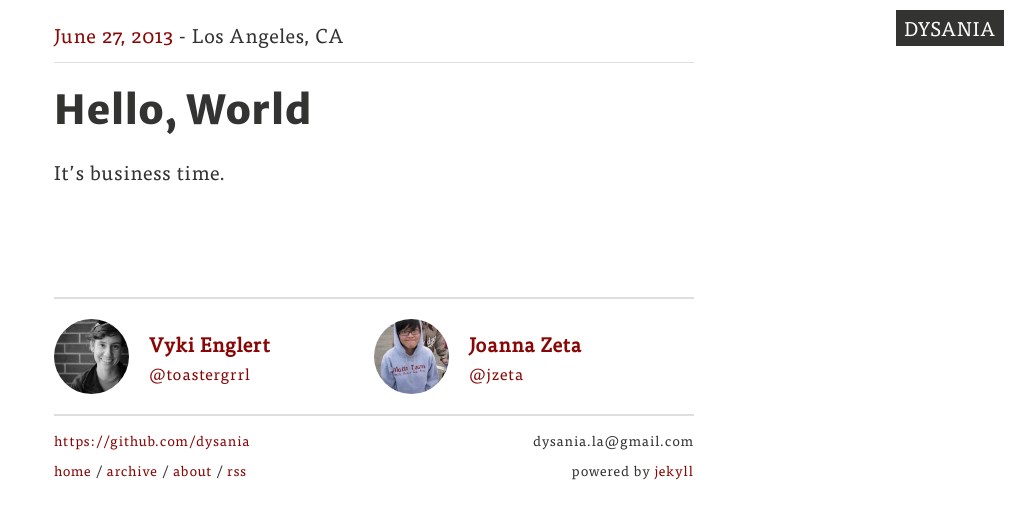
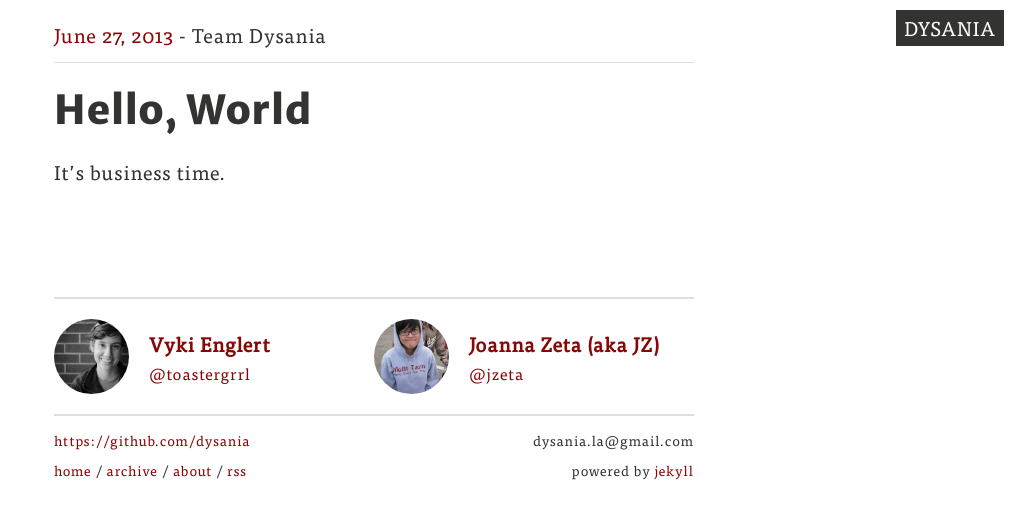
Before and after one commit to dysania/blog, a Jekyll site: the page built from _posts/2013-06-27-hello-world.md, in a window 1280 px wide. Shown: the top 519 px of the page, without its empty margins (266-1280 px from the left). Built offline with Jekyll 4.4.1, drawn with Linux system fonts in a browser that asks for light colours; Markdown is read by kramdown in place of the engine named in the settings.

Commit message:
add authors

```diff
--- a/_config.yml
+++ b/_config.yml
@@ -5,3 +5,28 @@ markdown: rdiscount
 pygments: true
 paginate: 2
 baseurl: /blog
+authors:
+  jz:
+    name: Joanna Zeta
+    display_name: JZ
+    gravatar: n/a
+    email: holla@jzeta.com
+    web: http://jzeta.com
+    twitter: jzeta
+    github: jzeta
+  vyki:
+    name: Vyki Englert
+    display_name: Vyki
+    gravatar: n/a
+    email: vyki.englert@gmail.com
+    web: http://company.com
+    twitter: toastergrrl
+    github: vykster
+  dysania:
+    name: Team Dysania
+    display_name: Team Dysania
+    gravatar: n/a
+    email: dysania.la@gmail.com
+    web: http://github.com/dysania
+    twitter: ''
+    github: dysania
--- a/_layouts/default.html
+++ b/_layouts/default.html
@@ -89,7 +89,7 @@
                     </div>
                     <div class="right">
                         <a class="clip" href="https://github.com/jzeta"><img src="{{ site.baseurl }}/images/jzeta.jpg" width="75" height="75" alt="Joanna Zeta"></a>
-                        <h3><a href="https://github.com/jzeta">Joanna Zeta</a></h3>
+                        <h3><a href="https://github.com/jzeta">Joanna Zeta (aka JZ)</a></h3>
                         <p><a href="http://twitter.com/jzeta">@jzeta</a></p>
                     </div>
                 </div>
--- a/_layouts/post.html
+++ b/_layouts/post.html
@@ -1,13 +1,16 @@
 ---
 layout: default
 ---
+{% assign author = site.authors[page.author] %}
+
 <section class="date">
 
-  <p><span><a href="{{ site.baseurl }}{{ page.url }}">{{ page.date | date: "%B %d, %Y" }}</a></span> - {{ page.location }}</p>
+  <p><span><a href="{{ site.baseurl }}{{ page.url }}">{{ page.date | date: "%B %d, %Y" }}</a></span> - {{ author.display_name }}</p>
 
 </section>
 
 <article>
+  {{ title }}
   <section class="content">
     {{ content }}
   </section>
--- a/_posts/2013-06-27-hello-world.md
+++ b/_posts/2013-06-27-hello-world.md
@@ -5,6 +5,7 @@ location: "Los Angeles, CA"
 date: "Thu, Jun 27 2013 10:08:39 -07:00"
 image: headers/jesus_ami.jpg
 color: 880706
+author: dysania
 ---
 
 {{ page.title }}
```
